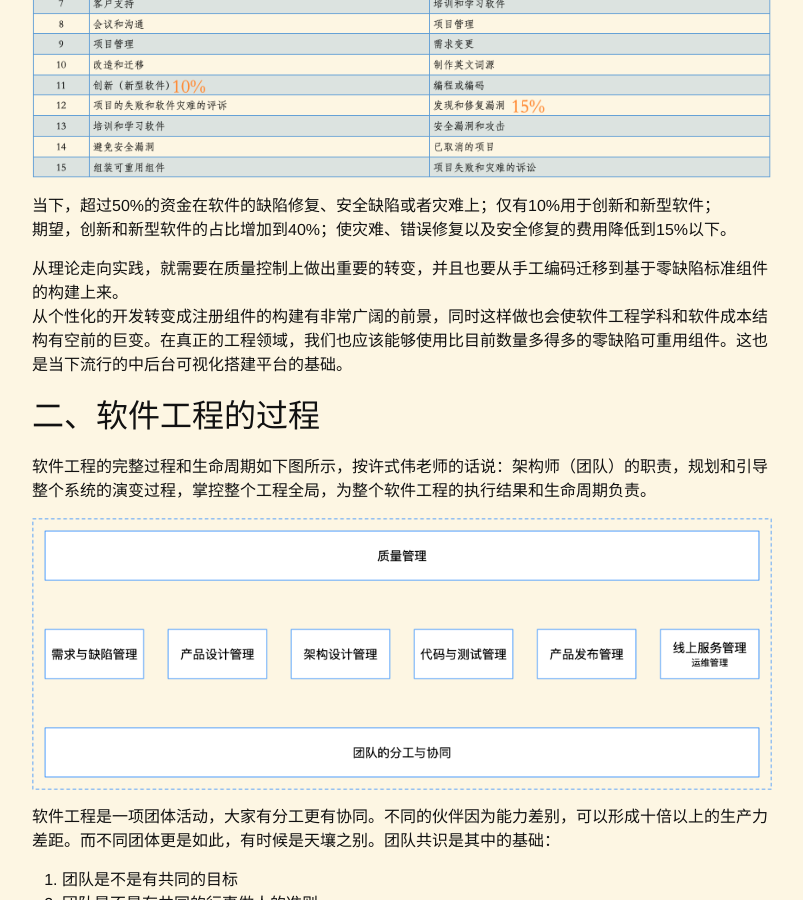
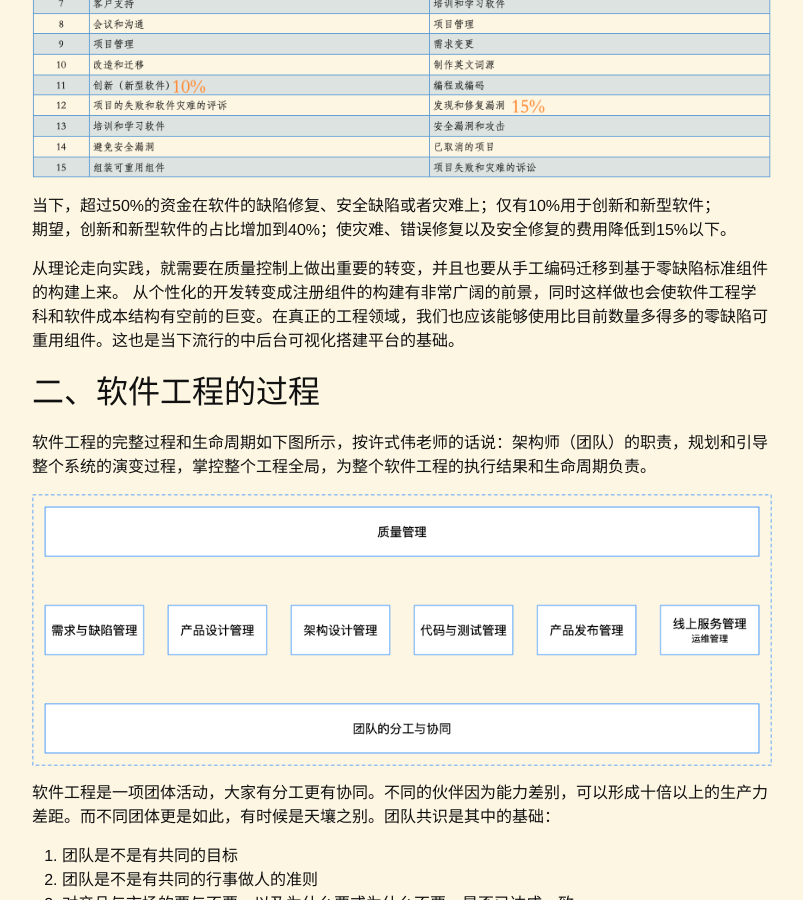
Before and after one commit to testudy/testudy.github.io, a Jekyll site: the page built from tech/_posts/2020-08-29-software-engineering.md, in a window 1280 px wide and 900 px high, scrolled down 4565 px. Shown: the whole window, without its empty margins (238-1041 px from the left). Built offline with Jekyll 4.4.1, drawn with Linux system fonts in a browser that asks for light colours; comment, search, counter and statistics services are not loaded; some of the changed text lies outside the part shown.

Commit message:
refactor: 优化文章结构

```diff
--- a/tech/_posts/2020-08-29-software-engineering.md
+++ b/tech/_posts/2020-08-29-software-engineering.md
@@ -4,9 +4,9 @@ title: 关于软件工程的一些小总结
 tags: 软件工程 技术 总结
 ---
 
+> 伙伴们经常用码农“自嘲”——Are you a Coder or a Programmer or an Engineer ?
+
 ![Are you a Coder or a Programmer or an Engineer](/tech/media/code-vs-programmer-vs-engineer.png)
-
-> 伙伴们经常用码农“自嘲”——Are you a Coder or a Programmer or an Engineer ?
 
 明亮老师的主持下做“琢·磨”系列的分享，本来打算做一个前端工程化相关的主题，仔细思考后还是决定先从更宏观/普世的软件工程视角分享一次。
 
@@ -123,7 +123,7 @@ tags: 软件工程 技术 总结
 当下，超过50%的资金在软件的缺陷修复、安全缺陷或者灾难上；仅有10%用于创新和新型软件；<br>
 期望，创新和新型软件的占比增加到40%；使灾难、错误修复以及安全修复的费用降低到15%以下。
 
-从理论走向实践，就需要在质量控制上做出重要的转变，并且也要从手工编码迁移到基于零缺陷标准组件的构建上来。<br>
+从理论走向实践，就需要在质量控制上做出重要的转变，并且也要从手工编码迁移到基于零缺陷标准组件的构建上来。
 从个性化的开发转变成注册组件的构建有非常广阔的前景，同时这样做也会使软件工程学科和软件成本结构有空前的巨变。在真正的工程领域，我们也应该能够使用比目前数量多得多的零缺陷可重用组件。这也是当下流行的中后台可视化搭建平台的基础。
 
 ## 二、软件工程的过程
```
Also changed, not shown: other parts of tech/_posts/2020-08-29-software-engineering.md (+6 -5 lines).
